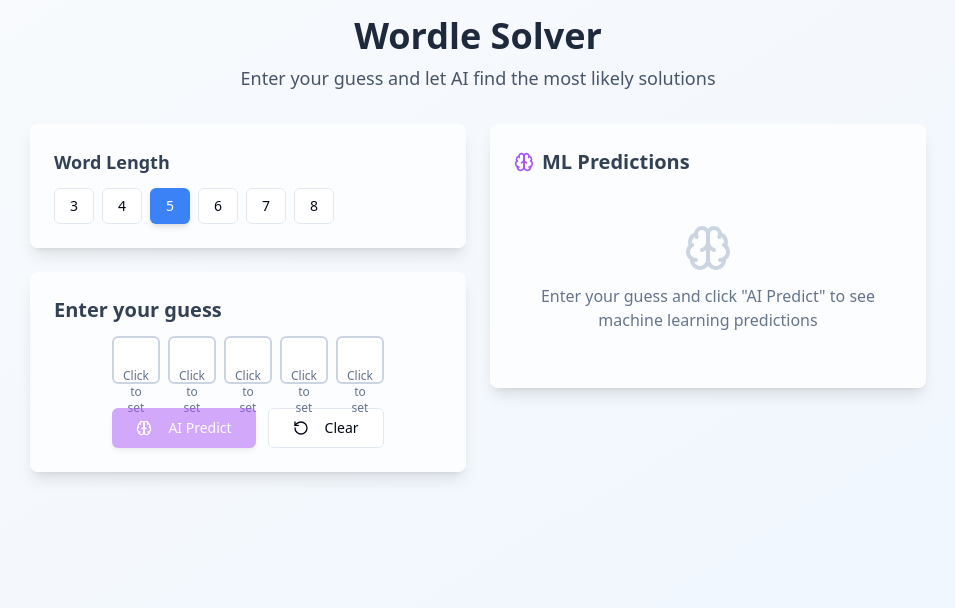
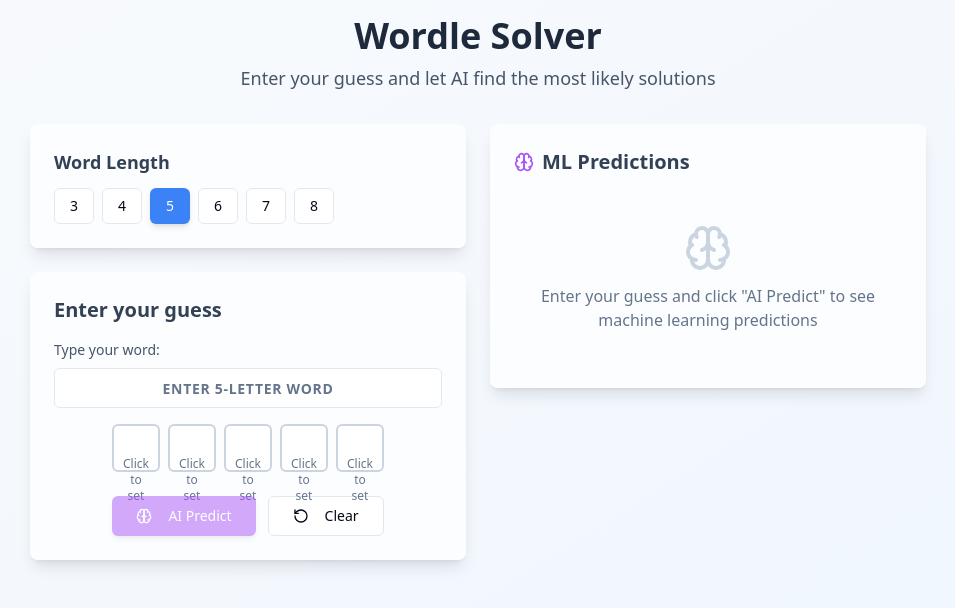
Before and after one commit to codingnooob/wordle-ai-oracle, a React (Vite) app: page / in a window 1280 px wide. Shown: the top 608 px of the page, without its empty margins (162-1117 px from the left). Built offline with nearby package versions, Linux system fonts and the light colour scheme.

Commit message:
Feat: Allow typing full word at once
Allow users to input the entire word at once in the input fields, instead of one character at a time.

```diff
--- a/src/components/LetterTile.tsx
+++ b/src/components/LetterTile.tsx
@@ -36,13 +36,14 @@ const LetterTile = ({ letter, state, onLetterChange, onStateChange }: LetterTile
     <div className="relative">
       <Input
         value={letter}
-        onChange={(e) => onLetterChange(e.target.value.slice(-1))}
+        onChange={() => {}} // Disabled - letters are set from the main word input
         onFocus={() => setIsActive(true)}
         onBlur={() => setIsActive(false)}
         className={`w-12 h-12 text-center text-xl font-bold uppercase border-2 transition-all duration-200 ${getStateStyles()} ${
           isActive ? 'ring-2 ring-blue-300 ring-offset-2' : ''
         }`}
         maxLength={1}
+        readOnly
       />
       <button
         onClick={cycleState}
--- a/src/components/WordleBoard.tsx
+++ b/src/components/WordleBoard.tsx
@@ -2,6 +2,7 @@
 import { useState, useEffect } from 'react';
 import LetterTile from '@/components/LetterTile';
 import { Button } from '@/components/ui/button';
+import { Input } from '@/components/ui/input';
 import { mlWordleAnalyzer } from '@/utils/mlWordleAnalyzer';
 import { Sparkles, RotateCcw, Brain } from 'lucide-react';
 
@@ -14,6 +15,7 @@ interface WordleBoardProps {
 
 const WordleBoard = ({ wordLength, guessData, setGuessData, setSolutions }: WordleBoardProps) => {
   const [analyzing, setAnalyzing] = useState(false);
+  const [wordInput, setWordInput] = useState('');
 
   useEffect(() => {
     // Initialize guess data when word length changes
@@ -22,11 +24,21 @@ const WordleBoard = ({ wordLength, guessData, setGuessData, setSolutions }: Word
       state: 'unknown' as const
     }));
     setGuessData(newGuessData);
+    setWordInput('');
   }, [wordLength, setGuessData]);
 
-  const updateLetter = (index: number, letter: string) => {
+  const handleWordInputChange = (value: string) => {
+    const upperValue = value.toUpperCase().slice(0, wordLength);
+    setWordInput(upperValue);
+
+    // Update guess data with the typed letters
     const newGuessData = [...guessData];
-    newGuessData[index] = { ...newGuessData[index], letter: letter.toUpperCase() };
+    for (let i = 0; i < wordLength; i++) {
+      newGuessData[i] = {
+        ...newGuessData[i],
+        letter: upperValue[i] || ''
+      };
+    }
     setGuessData(newGuessData);
   };
 
@@ -71,13 +83,29 @@ const WordleBoard = ({ wordLength, guessData, setGuessData, setSolutions }: Word
     }));
     setGuessData(newGuessData);
     setSolutions([]);
+    setWordInput('');
   };
 
   return (
     <div className="space-y-6">
-      <div className="space-y-3">
+      <div className="space-y-4">
         <div className="flex items-center justify-between">
           <h2 className="text-xl font-semibold text-slate-700">Enter your guess</h2>
+        </div>
+
+        <div className="space-y-4">
+          <div>
+            <label htmlFor="word-input" className="block text-sm font-medium text-slate-600 mb-2">
+              Type your word:
+            </label>
+            <Input
+              id="word-input"
+              value={wordInput}
+              onChange={(e) => handleWordInputChange(e.target.value)}
+              placeholder={`Enter ${wordLength}-letter word`}
+              className="text-center text-lg font-semibold uppercase tracking-wider"
+              maxLength={wordLength}
+            />
           </div>
 
           <div className="flex gap-2 justify-center flex-wrap">
@@ -86,10 +114,11 @@ const WordleBoard = ({ wordLength, guessData, setGuessData, setSolutions }: Word
                 key={index}
                 letter={tile.letter}
                 state={tile.state}
-              onLetterChange={(letter) => updateLetter(index, letter)}
+                onLetterChange={() => {}} // Disabled since we use the word input now
                 onStateChange={(state) => updateState(index, state)}
               />
             ))}
+          </div>
         </div>
       </div>
 
```
Lines whose indentation alone changed are shown as unchanged.
